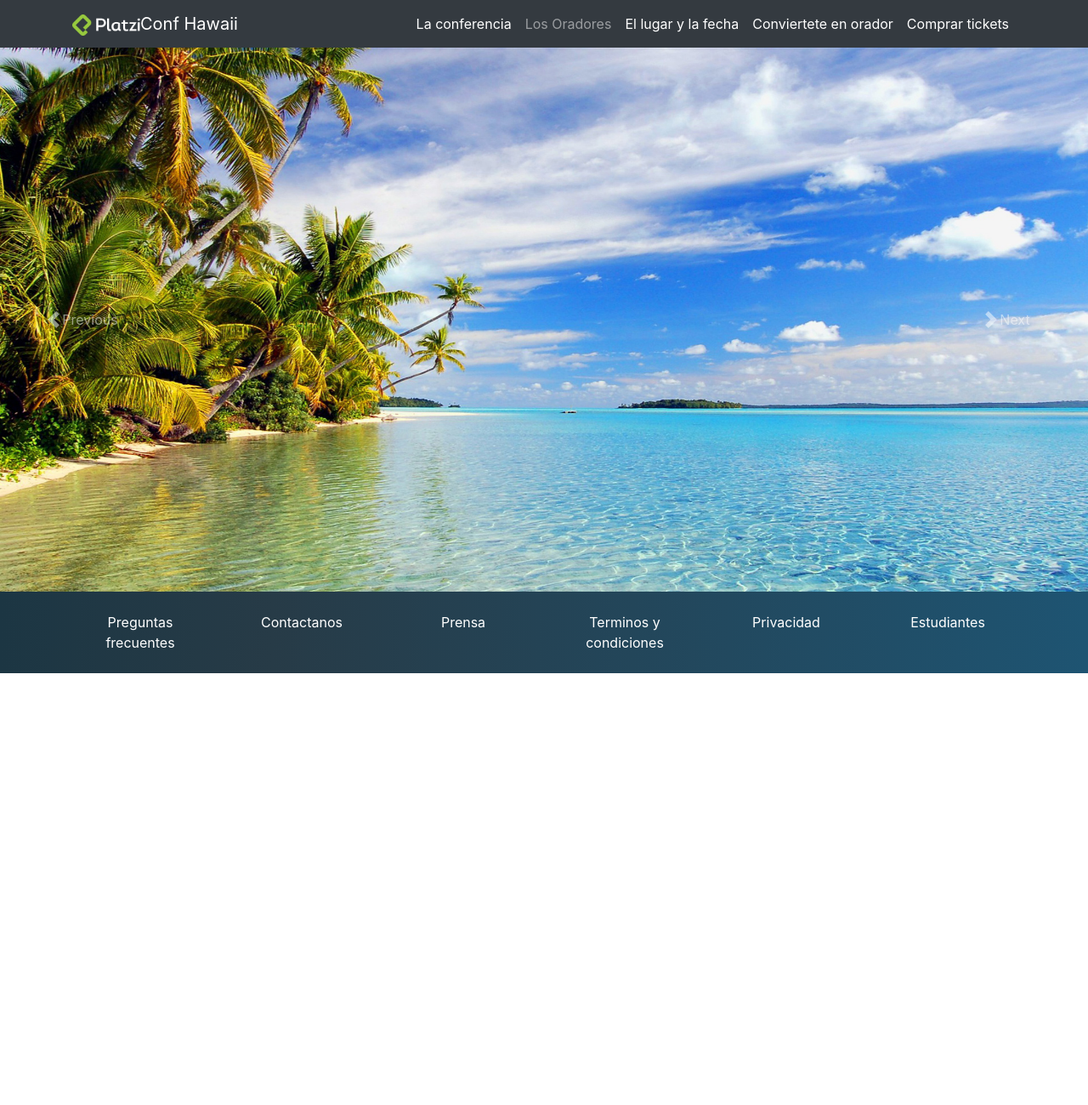
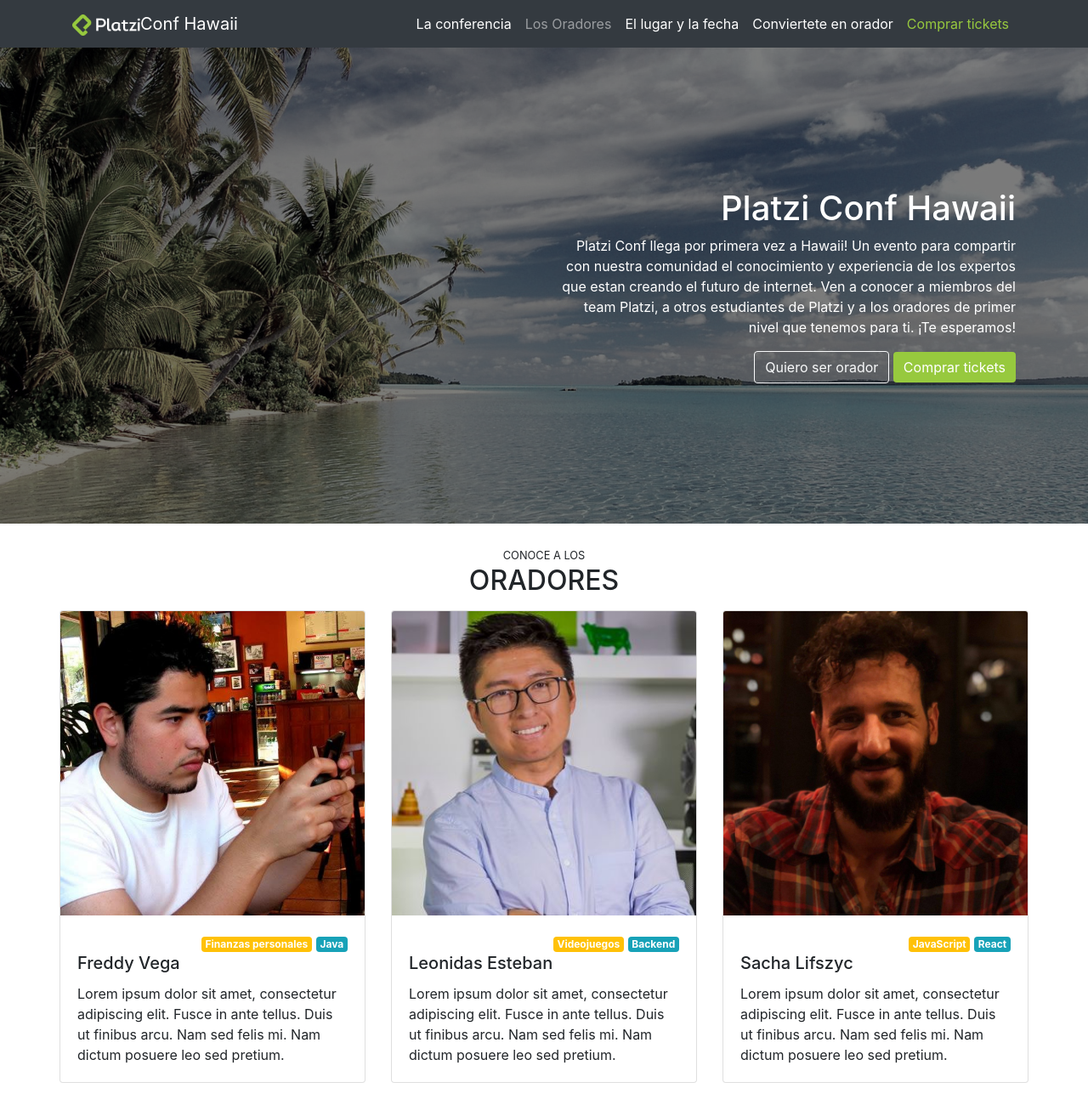
Before and after one commit to EstefyModoSabio/Bootstrap, a plain HTML site: page index.html in a window 1280 px wide. Shown: the top 1300 px of the page at 85% size. Before the commit the page ends 800 px from the top, so only its background shows below. Drawn offline with nearby package versions, Linux system fonts and the light colour scheme.

Commit message:
4th commit

```diff
--- a/index.css
+++ b/index.css
@@ -1,13 +1,6 @@
-
-
-
-   #footer{
-        background: linear-gradient(90deg, #1c3643, #273b47 25%, #1e5472);
-    }
-
-#footer a {
-    color: white;
-}
+#platzi {
+    color: #97c93e
+  }
 
 #header img{
 width: 80px;
@@ -20,7 +13,7 @@ width: 80px;
 
 
 
-.carousel-control-next {
+/* .carousel-control-next {
     background-color: transparent;
     border: 0ch;
 }
@@ -28,13 +21,57 @@ width: 80px;
 .carousel-control-prev{
     background-color: transparent;
     border: 0ch;
+} */
+
+#btn-platzi{
+    background-color:#97c93e ;
+    color: white;
+    border: 0;
 }
 
+#btn-platzi:hover{
+    background-color: #82ad36;
 
-.slide img {
-    height: 80vh;
+}
+
+.badge{
+    color: white;
 }
 
 .slide img {
-    width: 50vh;
+   max-height: 70vh ;
+   object-fit: cover;
+   filter: grayscale(70%);
 }
+
+.slide img {
+    width: 80vh;
+}
+
+#carousel{
+    position: relative;
+}
+
+#carousel .overlay{
+    z-index: 1;
+    position: absolute;
+    top: 0;
+    bottom: 0;
+    left: 0;
+    right: 0;
+    background-color: rgba(0, 0,0, 0.5);
+    color: white;
+}
+
+#carousel .overlay .container,
+#carousel .overlay .row{
+    height: 100%;
+}
+
+   #footer{
+        background: linear-gradient(90deg, #1c3643, #273b47 25%, #1e5472);
+    }
+
+#footer a {
+    color: white;
+}
--- a/index.html
+++ b/index.html
@@ -58,6 +58,7 @@
               <li class="nav-item">
                 <a
                   class="nav-link active text-platzi"
+                  id="platzi"
                   aria-current="page"
                   href="#"
                   >Comprar tickets</a
@@ -70,15 +71,20 @@
     </header>
     <!-- Cierre del Header -->
     <!-- Section carrusel utilizando Bootstrap -->
-
+    <section>
       <div
-      id="carouselExampleControls"
-      class="carousel slide"
-      data-bs-ride="carousel" data-bs-interval="false"
+        id="carousel"
+        class="carousel slide carousel-fade"
+        data-bs-ride="carousel"
+        data-bs-pause="“false”"
       >
         <div class="carousel-inner">
           <div class="carousel-item active">
-          <img src="./assets/pics/hawaii.jpg" class="d-block w-100" alt="Hawaii 1" />
+            <img
+              src="./assets/pics/hawaii.jpg"
+              class="d-block w-100"
+              alt="Hawaii 1"
+            />
           </div>
           <div class="carousel-item">
             <img
@@ -94,29 +100,136 @@
               alt="Hawaii 3"
             />
           </div>
-      </div>
+          <div class="overlay">
+            <div class="container">
+              <div class="row align-items-center">
+                <div class="col-md-6 offset-md-6 text-md-right text-center">
+                  <h1>Platzi Conf Hawaii</h1>
+                  <p class="d-none d-md-block">
+                    Platzi Conf llega por primera vez a Hawaii! Un evento para
+                    compartir con nuestra comunidad el conocimiento y
+                    experiencia de los expertos que estan creando el futuro de
+                    internet. Ven a conocer a miembros del team Platzi, a otros
+                    estudiantes de Platzi y a los oradores de primer nivel que
+                    tenemos para ti. ¡Te esperamos!
+                  </p>
+                  <a href="#" class="btn btn-outline-light"
+                    >Quiero ser orador</a
+                  >
                   <button
-        class="carousel-control-prev"
-        type="button"
-        data-bs-target="#carouselExampleControls"
-        data-bs-slide="prev"
+                    id="btn-platzi"
+                    class="btn btn-success"
+                    type="button "
                   >
-        <span class="carousel-control-prev-icon" aria-hidden="true"></span>
-        <span class="visually-hidden">Previous</span>
-      </button>
-      <button
-        class="carousel-control-next"
-        type="button"
-        data-bs-target="#carouselExampleControls"
-        data-bs-slide="next"
-      >
-        <span class="carousel-control-next-icon" aria-hidden="true"></span>
-        <span class="visually-hidden">Next</span>
+                    Comprar tickets
                   </button>
                 </div>
+              </div>
+            </div>
+          </div>
+        </div>
+      </div>
+    </section>
+    <!-- Cierre del carrusel -->
+    <!-- Seccion de oradores -->
+    <section id="oradores" class="mt-4">
+      <div class="container">
+        <div class="row">
+          <div class="col text-center text-uppercase">
+            <small>Conoce a los</small>
+            <h2>Oradores</h2>
+          </div>
+          <div class="row">
+            <div class="col-12 col-lg-4 col-md-6 mb-4 mt-2">
+              <div class="card">
+                <img
+                  src="./assets/pics/freddy.jpeg"
+                  class="card-img-top"
+                  alt="..."
+                />
+                <div class="card-body">
+                  <div class="badges text-md-right ">
+                    <span class="badge badge-warning">Finanzas personales</span>
+                    <span class="badge badge-info">Java</span>
+                  </div>
+                  <h5 class="card-title">Freddy Vega</h5>
 
-    <!-- Cierre del carrusel -->
-
+                  <p class="card-text">
+                    Lorem ipsum dolor sit amet, consectetur adipiscing elit.
+                    Fusce in ante tellus. Duis ut finibus arcu. Nam sed felis
+                    mi. Nam dictum posuere leo sed pretium.
+                  </p>
+                </div>
+              </div>
+            </div>
+            <div class="col-12 col-lg-4 col-md-6 mb-4 mt-2">
+              <div class="card">
+                <img
+                  src="./assets/pics/leonidas2.jpeg"
+                  class="card-img-top"
+                  alt="..."
+                />
+                <div class="card-body">
+                  <div class="badges text-md-right ">
+                    <span class="badge badge-warning">Videojuegos</span>
+                    <span class="badge badge-info">Backend</span>
+                  </div>
+                  <h5 class="card-title ">Leonidas Esteban</h5>
+                  <p class="card-text">
+                    Lorem ipsum dolor sit amet, consectetur adipiscing elit.
+                    Fusce in ante tellus. Duis ut finibus arcu. Nam sed felis
+                    mi. Nam dictum posuere leo sed pretium.
+                  </p>
+                </div>
+              </div>
+            </div>
+            <div class="col-12 col-lg-4 col-md-6 mb-4 mt-2">
+              <div class="card">
+                <img
+                  src="./assets/pics/sacha.jpg"
+                  class="card-img-top"
+                  alt="..."
+                />
+                <div class="card-body">
+                  <div class="badges text-md-right ">
+                    <span class="badge badge-warning">JavaScript</span>
+                    <span class="badge badge-info">React</span>
+                  </div>
+                  <h5 class="card-title">Sacha Lifszyc</h5>
+                  <p class="card-text">
+                    Lorem ipsum dolor sit amet, consectetur adipiscing elit.
+                    Fusce in ante tellus. Duis ut finibus arcu. Nam sed felis
+                    mi. Nam dictum posuere leo sed pretium.
+                  </p>
+                </div>
+              </div>
+            </div>
+            <div class="col-12 col-lg-4 col-md-6 mb-4 mt-2">
+              <div class="card">
+                <img
+                  src="./assets/pics/cvander.jpeg"
+                  class="card-img-top"
+                  alt="..."
+                />
+                <div class="card-body">
+                  <div class="badges text-md-right ">
+                    <span class="badge badge-warning">SpringBoot</span>
+                    <span class="badge badge-info">React</span>
+                  </div>
+                  <h5 class="card-title ">Cristian Van der H.</h5>
+                  <p class="card-text">
+                    Lorem ipsum dolor sit amet, consectetur adipiscing elit.
+                    Fusce in ante tellus. Duis ut finibus arcu. Nam sed felis
+                    mi. Nam dictum posuere leo sed pretium.
+                  </p>
+                </div>
+              </div>
+            </div>
+          </div>
+        </div>
+      </div>
+    </section>
+    <!-- Final de oradores -->
     <!-- Footer utilizando Boostrap p/ el desarrollo responsive -->
     <footer id="footer" class="py-4 pt-4">
       <div class="container">
@@ -149,6 +262,5 @@
       integrity="sha384-MrcW6ZMFYlzcLA8Nl+NtUVF0sA7MsXsP1UyJoMp4YLEuNSfAP+JcXn/tWtIaxVXM"
       crossorigin="anonymous"
     ></script>
-
   </body>
 </html>
```
Also changed, not shown: assets/pics/cvander.jpeg (added), assets/pics/freddy.jpeg (added), assets/pics/leonidas.jpeg (added), assets/pics/leonidas2.jpeg (added), assets/pics/sacha.jpg (added). Lines whose indentation alone changed are shown as unchanged.
